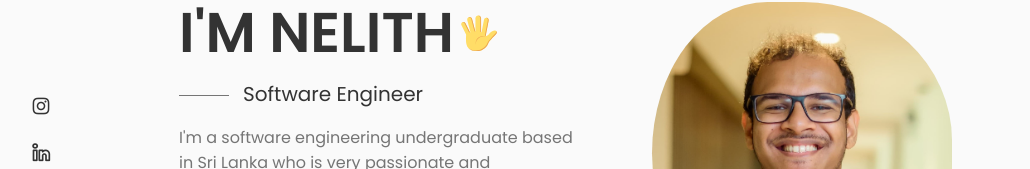
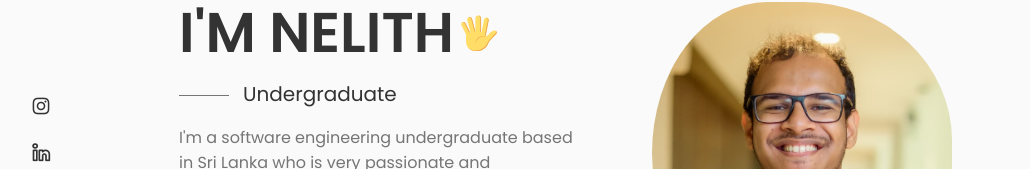
Before and after one commit to Nelithhh/Nelith-Portfolio, a React (Vite) app: page / in a window 1280 px wide. Shown: the part 194-363 px from the top of the page, without its empty margins (125-1155 px from the left). Built offline with nearby package versions, Linux system fonts and the light colour scheme.

Commit message:
Update Data.jsx

```diff
--- a/src/components/home/Data.jsx
+++ b/src/components/home/Data.jsx
@@ -55,7 +55,7 @@ function Data() {
                     ></path>
             </svg>
         </h1>
-        <h3 className="home__subtitle">Software Engineer</h3>
+        <h3 className="home__subtitle">Undergraduate</h3>
         <p className="home__description">I'm a software engineering undergraduate based in Sri Lanka who is very passionate and dedicated to my work.</p>
 
         <a href="#contact" className="button button--flex">
```
